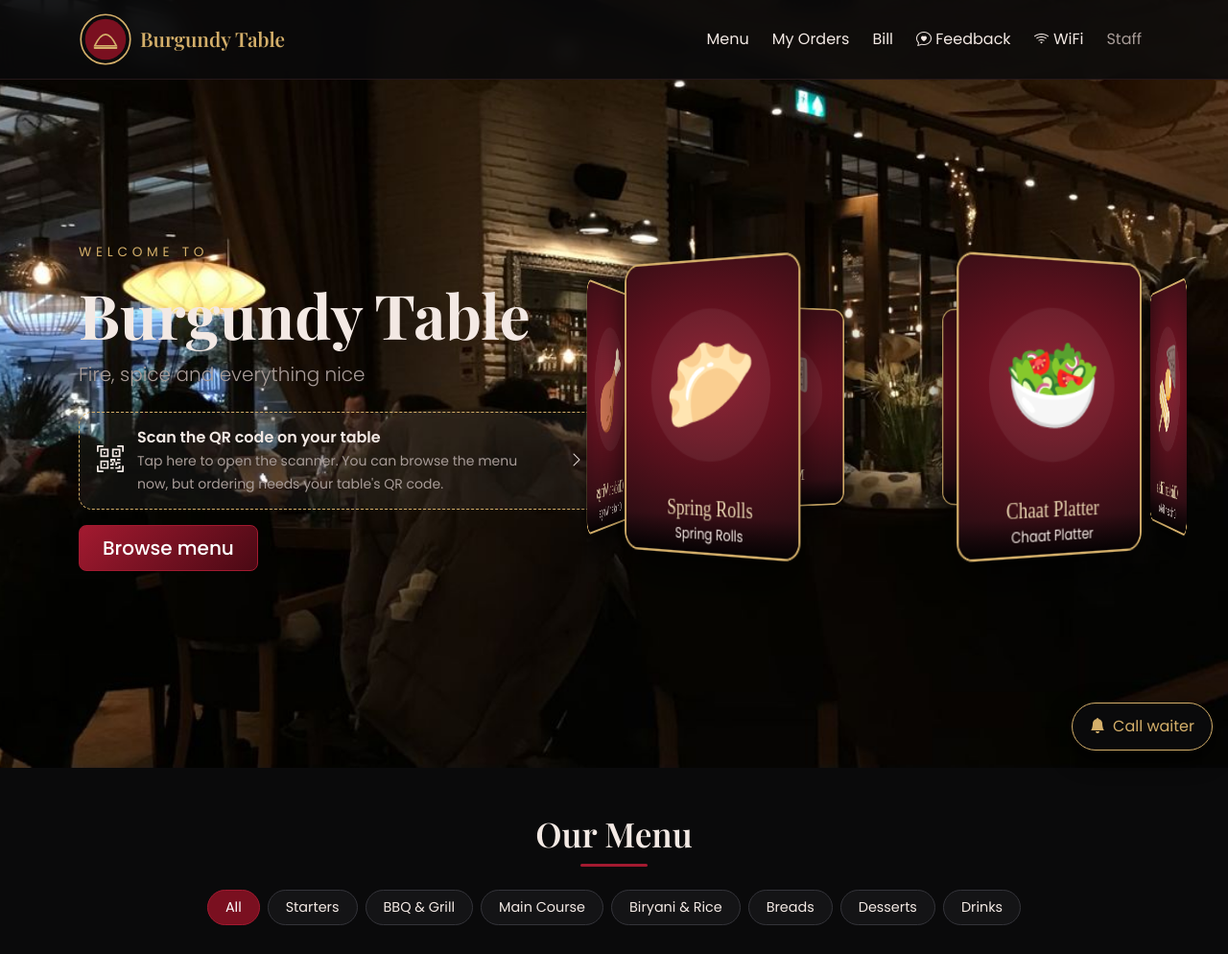
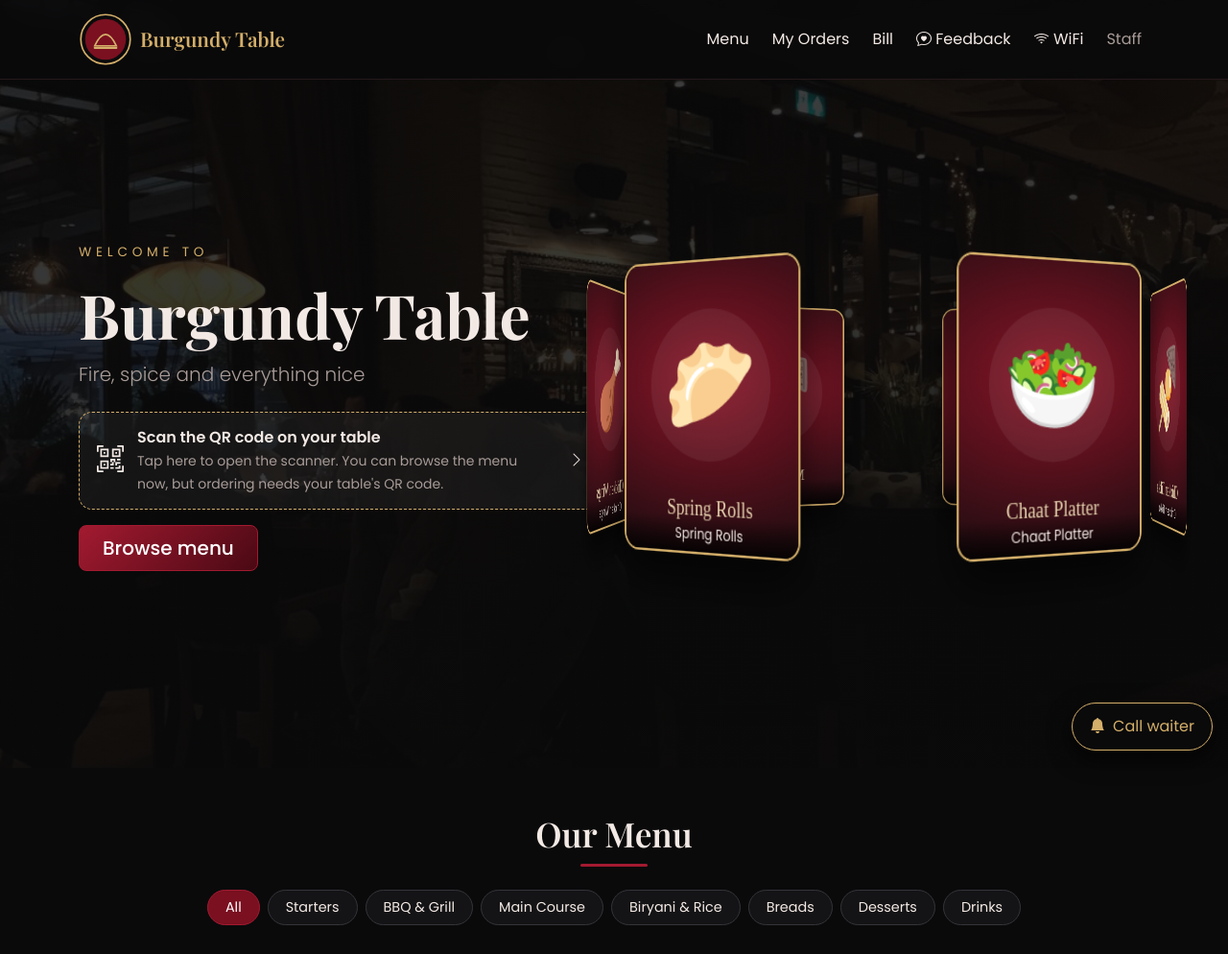
Before and after one commit to barina28/Velvet-Ember-Restaurant, a PHP site: page / in a window 1280 px wide. Shown: the top 994 px of the page at 96% size. Run offline with PHP 8.4, Linux system fonts and the light colour scheme; data comes from the database, SQL or seed files in the repository; some libraries are stand-ins or nearby versions.

Commit message:
Fix hero background image path and add overlay styling

```diff
--- a/assets/css/main.css
+++ b/assets/css/main.css
@@ -158,8 +158,23 @@ main {
 .hero {
   background-size: cover;
   background-position: center;
+  background-repeat: no-repeat;
   position: relative;
   overflow: hidden;
+}
+
+.hero::before {
+  content: "";
+  position: absolute;
+  inset: 0;
+  background: linear-gradient(180deg, rgba(10, 10, 11, 0.78) 0%, rgba(10, 10, 11, 0.88) 100%);
+  pointer-events: none;
+  z-index: 1;
+}
+
+.hero > .container {
+  position: relative;
+  z-index: 2;
 }
 
 .eyebrow {
--- a/index.php
+++ b/index.php
@@ -11,7 +11,7 @@ $img = fn($f) => BASE . '/assets/img/picture/' . rawurlencode($f);
 ?>
 
 <!-- ============ HERO (3D) ============ -->
-<section class="hero" style="background-image:url('<?= BASE ?>/assets/img/picture/hero.jpg')">
+<section class="hero" style="background-image:url('<?= $img('hero.jpg') ?>')">
   <div class="container">
     <div class="row align-items-center min-vh-100 pt-5">
       <div class="col-lg-6 text-center text-lg-start hero-text">
```
